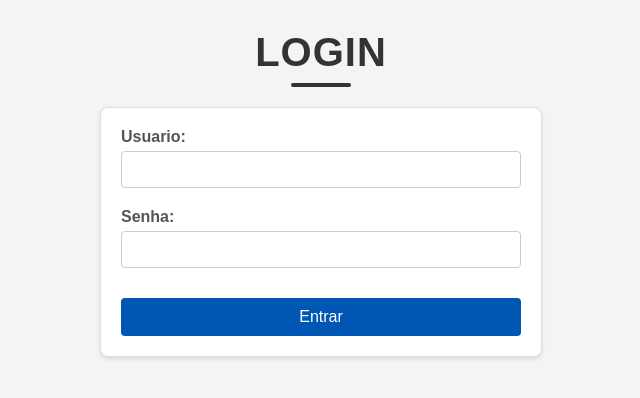
After one commit to JoaoVictorRodriguess/agendaTelefonica, a PHP site: page /AgendaTelefonica/ in a window 1280 px wide. The commit adds this page. Shown: the top 398 px of the page, without its empty margins (319-959 px from the left). Run offline with PHP 8.4, Linux system fonts and the light colour scheme.

Commit message:
Projeto Finalizado

```diff
--- a/BackEnd/APIAdicionarContato.php
+++ b/BackEnd/APIAdicionarContato.php
@@ -2,11 +2,11 @@
 
     header("Content-Type: application/json");
 
-    if ( $_SERVER['REQUEST_METHOD'] == 'POST'){
+    if ($_SERVER['REQUEST_METHOD'] == 'POST'){
 
         require_once('chave.php');
         $api_token = $_POST['api_token'];
-        if($_POST['api_token'] == $chave){
+        if($_POST['api_token'] == $hash){
 
             require_once('../../dbConnect.php');
 
@@ -19,8 +19,6 @@
             $stmt = mysqli_prepare($conn, $query);
             mysqli_stmt_bind_param($stmt, 'sss', $nome, $telefone, $email);
             $executou = mysqli_stmt_execute($stmt);
-
-            //crio o array de resposta e preenche com a informação de sucesso ou falha
 
             $response = array();
             if($executou) {
--- a/BackEnd/chave.php
+++ b/BackEnd/chave.php
@@ -1,3 +1,4 @@
 <?php
-    $chave = 'Senha123';
+    $chave = 'ChavedeSegurança';
+    $hash = hash('sha256', $chave . date('Y-m-d'));
 ?>
--- /dev/null
+++ b/FrontEnd/assets/css/login.css
@@ -0,0 +1,84 @@
+body {
+    font-family: Arial, sans-serif;
+    background-color: #f4f4f4;
+    margin: 20px;
+    padding: 0;
+}
+
+h1 {
+  font-family: sans-serif;
+  font-size: 2.5rem;
+  color: #333;
+  text-align: center;
+  margin-top: 30px;
+  margin-bottom: 20px;
+  letter-spacing: 1px;
+  text-transform: uppercase;
+  font-weight: bold;
+  position: relative;
+}
+h1::after {
+  content: "";
+  display: block;
+  width: 60px;
+  height: 4px;
+  background-color: #333;
+  margin: 8px auto 0;
+  border-radius: 2px;
+}
+
+form {
+    max-width: 400px;
+    margin: 20px auto;
+    padding: 20px;
+    background-color: #fff;
+    border: 1px solid #ddd;
+    border-radius: 8px;
+    box-shadow: 0 2px 4px rgba(0,0,0,0.1);
+}
+
+label {
+    display: block;
+    margin-bottom: 5px;
+    font-weight: bold;
+    color: #555;
+}
+
+input[type="text"],
+input[type="email"],
+input[type="password"] {
+    width: 100%;
+    padding: 10px;
+    margin-bottom: 20px;
+    border: 1px solid #ccc;
+    border-radius: 4px;
+    box-sizing: border-box;
+}
+
+button[type="submit"] {
+    background-color: #0056b3;
+    margin-top: 10px;
+    color: white;
+    padding: 10px 15px;
+    border: none;
+    border-radius: 4px;
+    cursor: pointer;
+    font-size: 16px;
+    width: 100%;
+}
+
+button[type="submit"]:hover {
+    background-color: #00408d;
+}
+
+/* Mensagem de erro */
+.error-message {
+    background-color: #ff4d4f;
+    color: white;
+    padding: 12px 15px;
+    border-radius: 4px;
+    margin-bottom: 20px;
+    text-align: center;
+    font-weight: bold;
+    box-shadow: 0 2px 4px rgba(0,0,0,0.1);
+}
--- a/FrontEnd/assets/css/style.css
+++ b/FrontEnd/assets/css/style.css
@@ -57,7 +57,7 @@ input[type="email"] {
     margin-bottom: 30px;
     border: 1px solid #ccc;
     border-radius: 4px;
-    box-sizing: border-box; /* Garante que padding não afeta a largura total */
+    box-sizing: border-box;
 }
 
 button[type="submit"] {
@@ -115,7 +115,6 @@ tr:hover {
   background-color: #00408d;
 }
 
-/* Botão Excluir */
 .btn-excluir {
   background-color: #ff4d4f;
   color: white;
--- a/FrontEnd/assets/js/script.js
+++ b/FrontEnd/assets/js/script.js
@@ -1,5 +1,5 @@
 function formatarTelefone(valor) {
-    let numeros = valor.replace(/\D/g, ''); //só numeros
+    let numeros = valor.replace(/\D/g, '');
 
     if (numeros.length > 11) numeros = numeros.substring(0, 11);
 
@@ -25,7 +25,7 @@ document.addEventListener('DOMContentLoaded', function() {
         link.addEventListener('click', function(event) {
             const confirmacao = confirm('Tem certeza que deseja excluir este contato?');
             if (!confirmacao) {
-                event.preventDefault(); // Impede que o link seja seguido se o usuário clicar em "Cancelar"
+                event.preventDefault();
             }
         });
     });
--- /dev/null
+++ b/FrontEnd/index.html
@@ -0,0 +1,21 @@
+<!DOCTYPE html>
+<html lang="pt-BR">
+<head>
+    <meta charset="UTF-8">
+    <meta name="viewport" content="width=device-width, initial-scale=1.0">
+    <link rel="stylesheet" href="assets/css/login.css">
+    <title>Login</title>
+</head>
+<body>
+    <h1>LOGIN</h1>
+    <form action="login.php" method="POST">
+        <label for="usuario"> Usuario: </label>
+        <input type="text" id="usuario" name="usuario" required><br>
+
+        <label for="senha">Senha:</label>
+        <input type="password" id="senha" name="senha" required><br>
+
+        <button type="submit">Entrar</button>
+    </form>
+</body>
+</html>
--- a/FrontEnd/listaContato.php
+++ b/FrontEnd/listaContato.php
@@ -1,5 +1,6 @@
 <?php
 
+    session_start();
     require_once("config.php");
 
     $postdata = http_build_query(
@@ -14,7 +15,7 @@
 
     $context = stream_context_create($opts);
 
-    $url = $servidor . 'APIListaContato.php'; //A URL completa agora é a url do servidor + o nome do arquivo da api
+    $url = $servidor . 'APIListaContato.php';
     $result = file_get_contents($url, false, $context);
 
     $jsonObj = json_decode($result);
@@ -34,7 +35,7 @@
     <h1>Agenda de Contatos </h1>
     <div class="button_add">
         <a href="adicionarContato.php">Adicionar Novo Contato</a>
-    </div><!--button_add-->
+    </div>
     <table border="1" style="width: 100%">
         <thead>
             <tr>
```
Also changed, not shown: BackEnd/APIEditarContato.php (+4 -4 lines), BackEnd/APIEliminarContato.php (+6 -6 lines), BackEnd/APIListaContato.php (+13 -14 lines), BackEnd/APILogin.php (added, +50 -0 lines), FrontEnd/adicionarContato.php (+9 -7 lines), FrontEnd/config.php (+10 -1 lines), FrontEnd/editarContato.php (+3 -7 lines), FrontEnd/excluirContato.php (+5 -7 lines), FrontEnd/login.php (added, +54 -0 lines).
